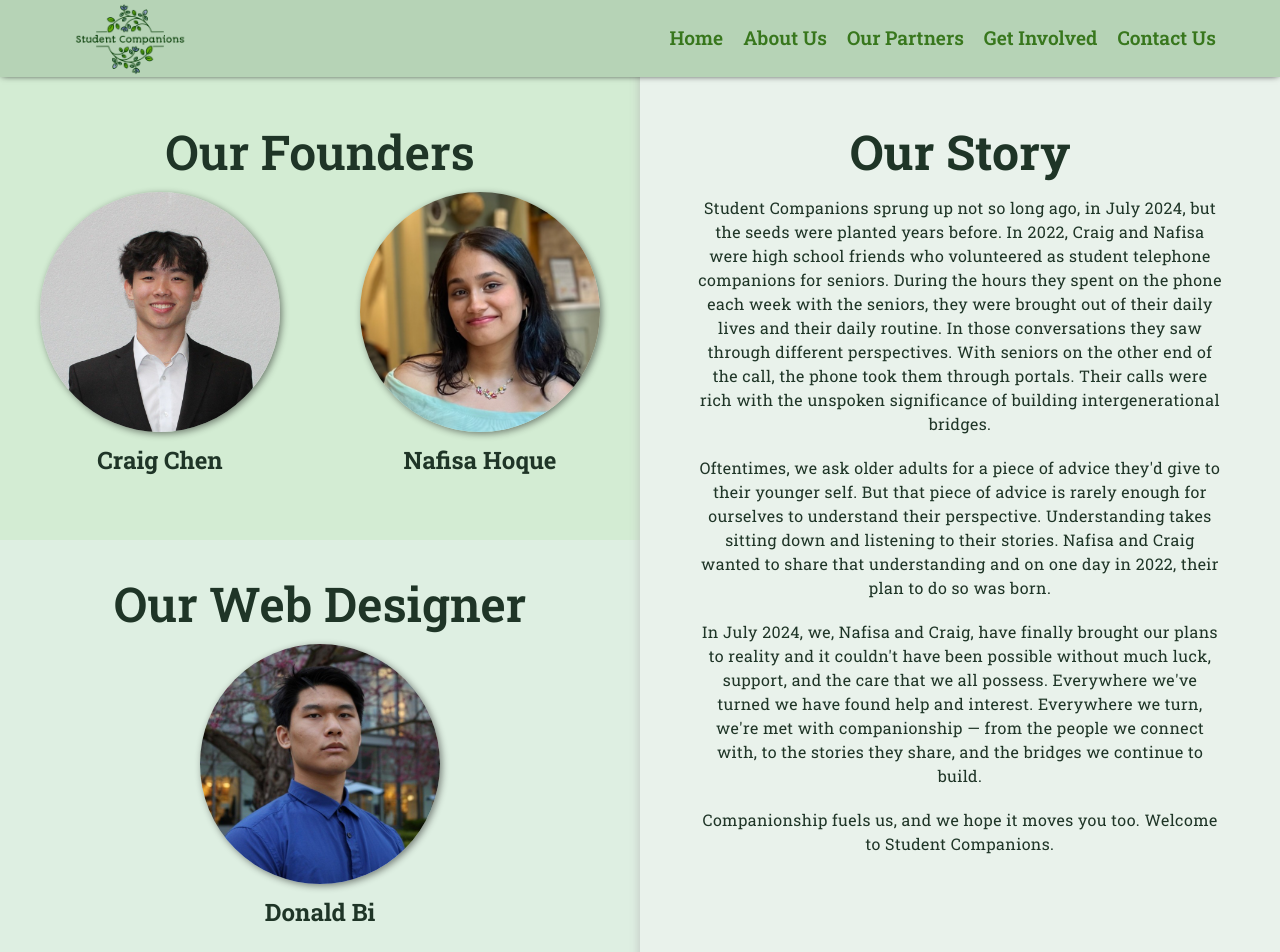
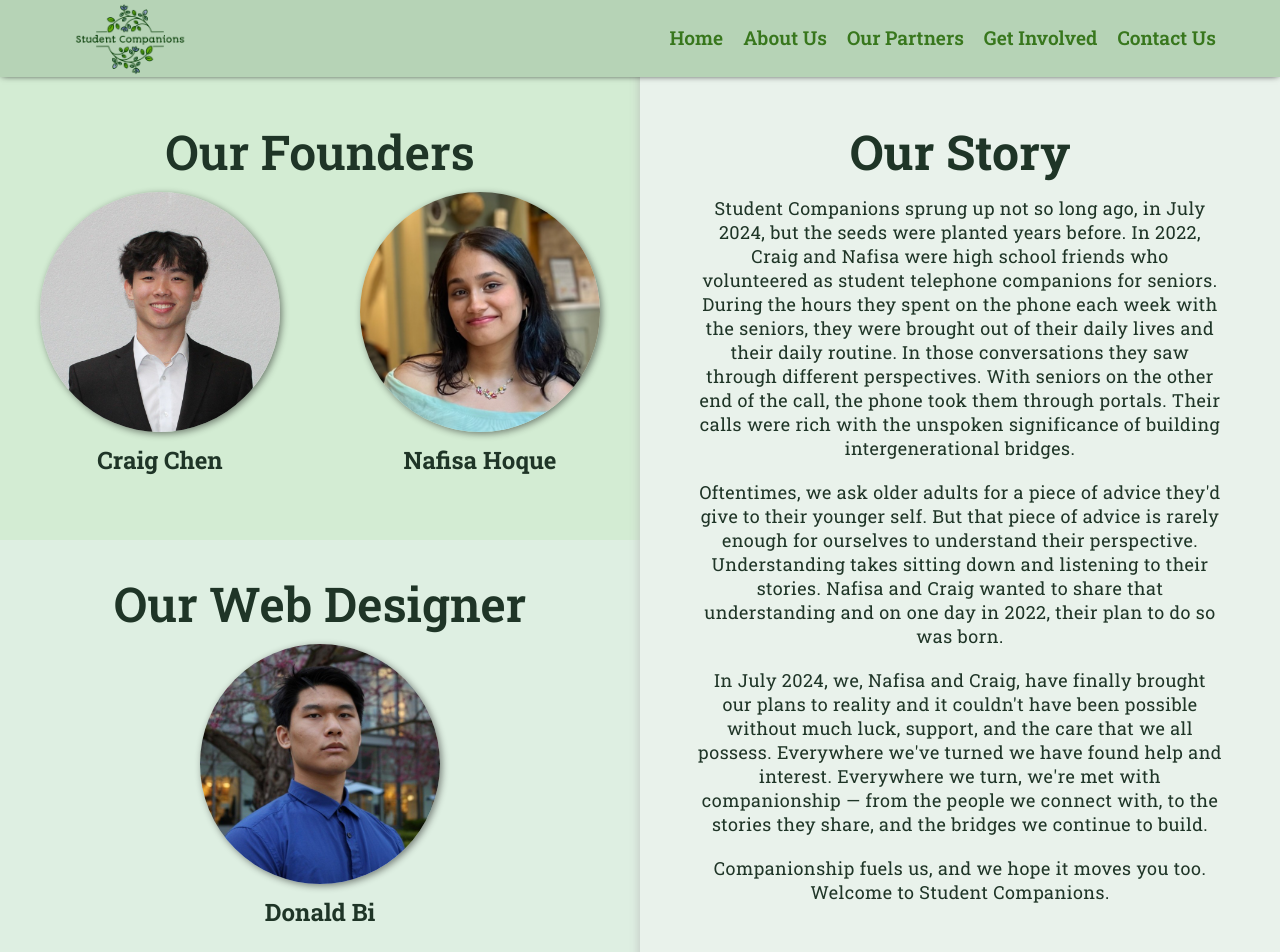
Before and after one commit to don-bi/senior-companion, a Next.js app: page /about in a window 1280 px wide. Shown: the top 952 px of the page. Built offline with nearby package versions, Linux system fonts and the light colour scheme.

Commit message:
fixed remaining responsive edits

```diff
--- a/app/about/page.tsx
+++ b/app/about/page.tsx
@@ -12,10 +12,10 @@ export default function About() {
         <main className="bg-slate-50">
             <Header scroll={false}/>
             <div className="flex flex-col md:flex-row">
-                <div className="md:w-1/2">
+                <div className="md:w-1/2 ">
                     <div className="bg-[#d3ecd3ff]">
                         <AppearingBlock>
-                            <div className="pt-10 md:pt-32 py-10 flex flex-col items-center">
+                            <div className="xl:pt-32 py-10 flex flex-col items-center">
                                 <h1 className="text-3xl md:text-4xl lg:text-5xl font-semibold w-full text-center">Our Founders</h1>
                                 <div className="flex items-center justify-center gap-20 mt-4 flex-wrap">
                                     <StaffIcon imageSrc={craig} imageAlt="Picture of Co-founder Craig Chen" name="Craig Chen" title=""/>
@@ -24,7 +24,7 @@ export default function About() {
                             </div>
                         </AppearingBlock>
                     </div>
-                    <div className={`bg-[#deefe2]`}>
+                    <div className={`bg-[#deefe2] min-h-full`}>
                         <AppearingBlock>
                             <div className={`py-10 flex flex-col items-center`}>
                             <h1 className="text-3xl md:text-4xl lg:text-5xl font-semibold w-full text-center">Our Web Designer</h1>
@@ -36,22 +36,22 @@ export default function About() {
                     </div>
                 </div>
 
-                <div className={`${styles.story} md:w-1/2 pt-10 md:pt-32 pb-24 text-center flex flex-col gap-5 items-center px-[4.5%]`}>
+                <div className={`${styles.story} md:w-1/2 pt-10 xl:pt-32 pb-24 text-center flex flex-col gap-5 items-center px-[4.5%]`}>
                     <h1 className="w-8/12 font-bold text-3xl sm:text-5xl">Our Story</h1>
                     <AppearingBlock style="flex justify-center">
-                        <p className="text-md tracking-wide leading-6">Student Companions sprung up not so long ago, in July 2024, but the seeds were planted years before. In 2022, Craig and Nafisa were high school friends who volunteered as student telephone companions for seniors. During the hours they spent on the phone each week with the seniors, they were brought out of their daily lives and their daily routine. In those conversations they saw through different perspectives. With seniors on the other end of the call, the phone took them through portals. Their calls were rich with the unspoken significance of building intergenerational bridges.
+                        <p className="text-lg tracking-wide leading-6">Student Companions sprung up not so long ago, in July 2024, but the seeds were planted years before. In 2022, Craig and Nafisa were high school friends who volunteered as student telephone companions for seniors. During the hours they spent on the phone each week with the seniors, they were brought out of their daily lives and their daily routine. In those conversations they saw through different perspectives. With seniors on the other end of the call, the phone took them through portals. Their calls were rich with the unspoken significance of building intergenerational bridges.
                         </p>
                     </AppearingBlock>
                     <AppearingBlock style="flex justify-center">
-                        <p className="text-md tracking-wide leading-6">Oftentimes, we ask older adults for a piece of advice they&apos;d give to their younger self. But that piece of advice is rarely enough for ourselves to understand their perspective. Understanding takes sitting down and listening to their stories. Nafisa and Craig wanted to share that understanding and on one day in 2022, their plan to do so was born.
+                        <p className="text-lg tracking-wide leading-6">Oftentimes, we ask older adults for a piece of advice they&apos;d give to their younger self. But that piece of advice is rarely enough for ourselves to understand their perspective. Understanding takes sitting down and listening to their stories. Nafisa and Craig wanted to share that understanding and on one day in 2022, their plan to do so was born.
                         </p>
                     </AppearingBlock>
                     <AppearingBlock style="flex justify-center">
-                        <p className="text-md tracking-wide leading-6">In July 2024, we, Nafisa and Craig, have finally brought our plans to reality and it couldn&apos;t have been possible without much luck, support, and the care that we all possess. Everywhere we&apos;ve turned we have found help and interest. Everywhere we turn, we&apos;re met with companionship — from the people we connect with, to the stories they share, and the bridges we continue to build.
+                        <p className="text-lg tracking-wide leading-6">In July 2024, we, Nafisa and Craig, have finally brought our plans to reality and it couldn&apos;t have been possible without much luck, support, and the care that we all possess. Everywhere we&apos;ve turned we have found help and interest. Everywhere we turn, we&apos;re met with companionship — from the people we connect with, to the stories they share, and the bridges we continue to build.
                         </p>
                     </AppearingBlock>
                     <AppearingBlock style="flex justify-center">
-                        <p className="text-md tracking-wide leading-6">Companionship fuels us, and we hope it moves you too. Welcome to Student Companions.
+                        <p className="text-lg tracking-wide leading-6">Companionship fuels us, and we hope it moves you too. Welcome to Student Companions.
                         </p>
                     </AppearingBlock>
                 </div>
--- a/app/partners/page.tsx
+++ b/app/partners/page.tsx
@@ -11,7 +11,7 @@ export default function Branches() {
         <main className="bg-slate-50 h-full">
             <Header scroll={false}/>
             <div className={`${styles.branches} w-full flex flex-col items-center`}>
-                <div className={`bg-[#bcdbbc] pt-10 md:pt-32 py-12 text-center flex flex-col gap-5 items-center px-[7.5%] w-full`}>
+                <div className={`bg-[#bcdbbc] xl:pt-32 py-12 text-center flex flex-col gap-5 items-center px-[7.5%] w-full`}>
                     <h1 className="font-bold text-5xl">Partner Older Adult Centers</h1>
                 </div>
 
--- a/app/volunteer/page.tsx
+++ b/app/volunteer/page.tsx
@@ -7,7 +7,7 @@ export default function Branches() {
     return (
         <main className="bg-slate-50 h-full">
             <Header scroll={false}/>
-            <div className="pt-10 md:pt-32 bg-[#e9f2eb]">
+            <div className="xl:pt-24 bg-[#e9f2eb]">
                 <VolunteerForm />
             </div>
 
--- a/components/header/header.module.css
+++ b/components/header/header.module.css
@@ -56,7 +56,7 @@
   display: none;
 }
 
-@media (width < 1250px) {
+@media (width < 1280px) {
   .nav {
     z-index: 5;
     display: none;
@@ -73,7 +73,7 @@
   }
 
   .scrolled {
-    position: absolute;
+    position: sticky;
   }
 
   .mobileul {
@@ -95,7 +95,7 @@
   }
 
   .show {
-    top: 78px;
+    top: 76.8px;
     transform: translate(0);
     transition: 0.5s;
   }
```
Also changed, not shown: components/images/images.module.css (+6 -4 lines).
